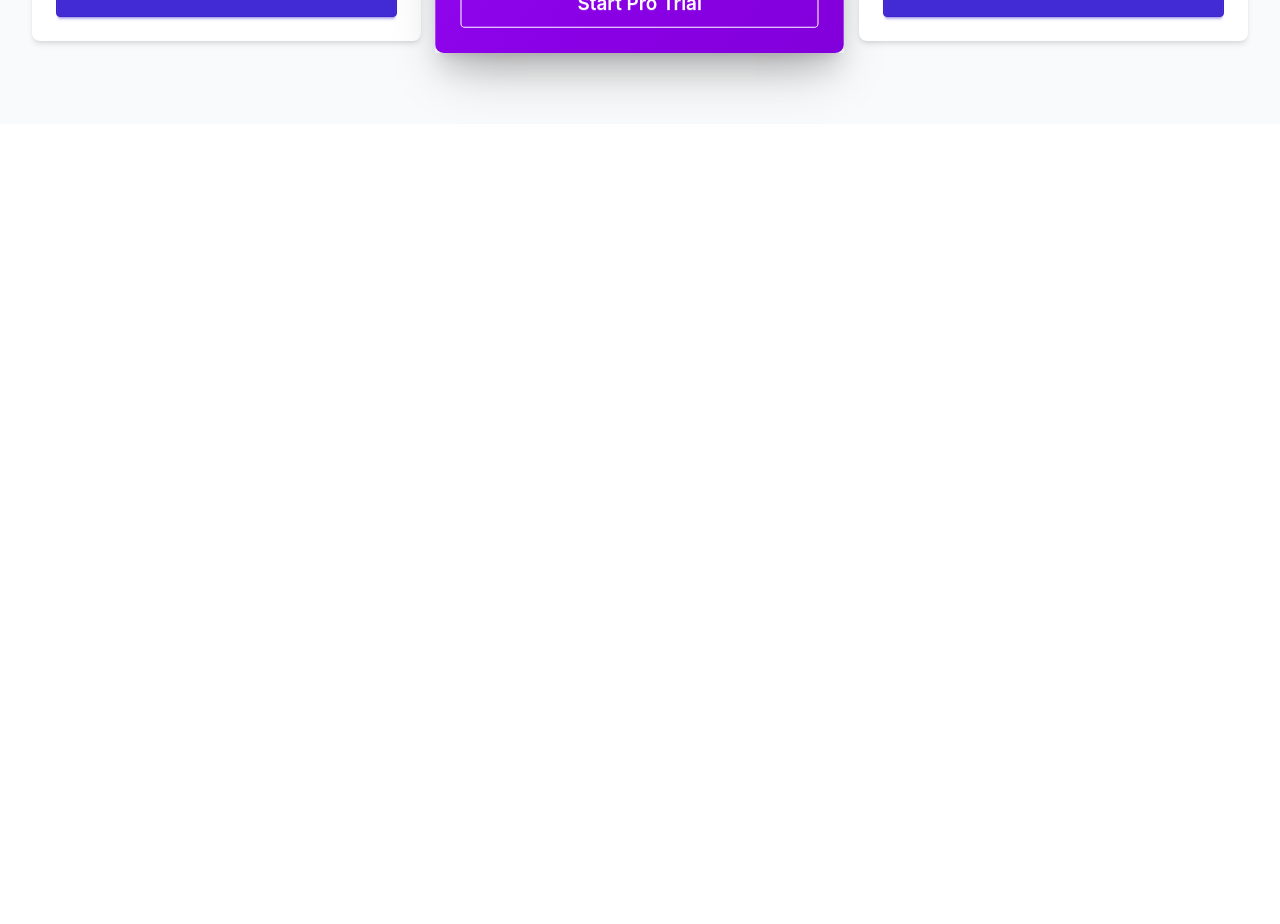
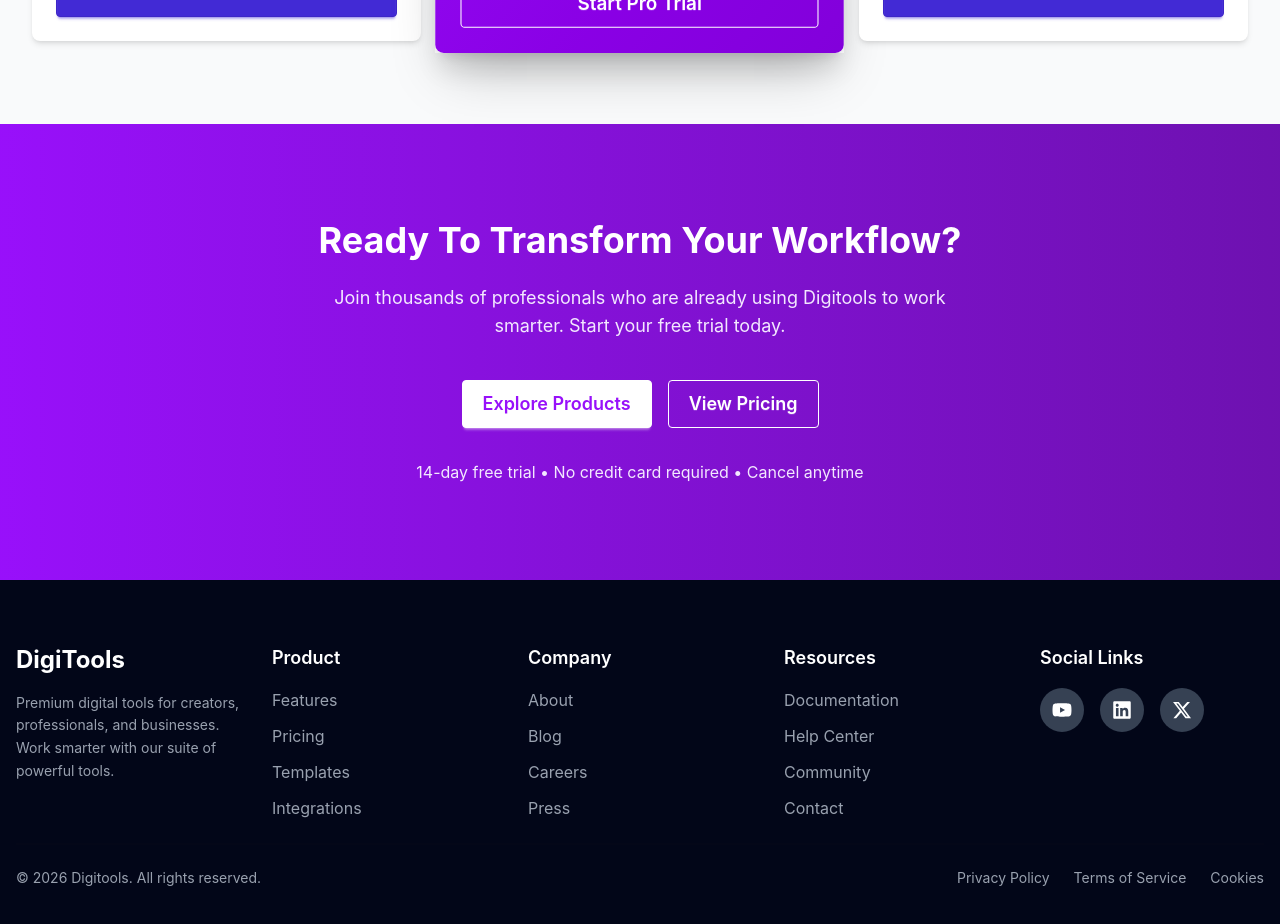
Before and after one commit to 007shishir/B13-A6-bySaiful, a React (Vite) app: page / in a window 1280 px wide. Shown: the part 4320-5244 px from the top of the page. Before the commit the page ends 4444 px from the top, so only its background shows below. Built offline with nearby package versions, Linux system fonts and the light colour scheme.

Commit message:
Footer Section is done

```diff
--- a/src/App.jsx
+++ b/src/App.jsx
@@ -7,6 +7,8 @@
 import UserN from './Componants/Main/UserN'
 import ToolsData from './Componants/PlayerUI/ToolsData'
 import PackagePrice from './Componants/Main/PackagePrice'
+import ReadytoJoin from './Componants/Main/ReadytoJoin'
+import Footer from './Componants/footer/Footer'
 
 
   const   fetchToolsData = async () => {
@@ -24,12 +26,15 @@
       <Hero/>
       <UserN/>
       <ToolsHeader/>
-      <Suspense fallback={<div>Loading...</div>}>
+
+      <Suspense fallback={<div className="flex justify-center items-center"><span className="loading loading-ring loading-lg"></span></div>}>
         <ToolsData toolsPromise={toolsPromise}/>
       </Suspense>
 
       <GetStarted/>
       <PackagePrice/>
+      <ReadytoJoin/>
+      <Footer/>
     </>
   )
 }
--- /dev/null
+++ b/src/Componants/Main/ReadytoJoin.jsx
@@ -0,0 +1,37 @@
+import React from 'react';
+
+const ReadytoJoin = () => {
+    return (
+        <section className="w-full py-24 px-4 bg-gradient-to-r from-purple-600 to-purple-800">
+            <div className="max-w-4xl mx-auto flex flex-col items-center justify-center text-center">
+                {/* Heading */}
+                <h2 className="text-2xl sm:text-3xl md:text-4xl font-bold text-white mb-6">
+                    Ready To Transform Your Workflow?
+                </h2>
+
+                {/* Subtitle */}
+                <p className="text-base sm:text-lg text-purple-100 mb-10 max-w-2xl">
+                    Join thousands of professionals who are already using Digitools to work smarter.
+                    Start your free trial today.
+                </p>
+
+                {/* Buttons */}
+                <div className="flex flex-col sm:flex-row gap-4 mb-8">
+                    <button className="btn btn-lg bg-white text-purple-600 hover:bg-gray-100 border-white font-semibold">
+                        Explore Products
+                    </button>
+                    <button className="btn btn-lg btn-outline border-white text-white hover:bg-white hover:text-purple-600 font-semibold">
+                        View Pricing
+                    </button>
+                </div>
+
+                {/* Trial Info */}
+                <p className="text-sm sm:text-base text-purple-100">
+                    14-day free trial • No credit card required • Cancel anytime
+                </p>
+            </div>
+        </section>
+    );
+};
+
+export default ReadytoJoin;
--- /dev/null
+++ b/src/Componants/footer/Footer.jsx
@@ -0,0 +1,88 @@
+import React from 'react';
+import { FaYoutube, FaLinkedin, FaXTwitter } from 'react-icons/fa6';
+
+const Footer = () => {
+    return (
+        <footer className="bg-slate-950 text-gray-300 py-16 px-4">
+            <div className="max-w-7xl mx-auto">
+                {/* Main Footer Content */}
+                <div className="">
+                    <div className="grid grid-cols-1 md:grid-cols-2 lg:grid-cols-5 gap-8">
+                        {/* Brand Section */}
+                        <div className="lg:col-span-1 ">
+                            <h2 className="text-white text-2xl font-bold mb-4">DigiTools</h2>
+                            <p className="text-sm text-gray-400 leading-relaxed">
+                                Premium digital tools for creators, professionals, and businesses. Work smarter with our suite of powerful tools.
+                            </p>
+                        </div>
+
+                        {/* Product Column */}
+                        <div>
+                            <h3 className="text-white font-semibold mb-4 text-lg">Product</h3>
+                            <ul className="space-y-3">
+                                <li><a href="#" className="text-gray-400 hover:text-white transition">Features</a></li>
+                                <li><a href="#" className="text-gray-400 hover:text-white transition">Pricing</a></li>
+                                <li><a href="#" className="text-gray-400 hover:text-white transition">Templates</a></li>
+                                <li><a href="#" className="text-gray-400 hover:text-white transition">Integrations</a></li>
+                            </ul>
+                        </div>
+
+                        {/* Company Column */}
+                        <div>
+                            <h3 className="text-white font-semibold mb-4 text-lg">Company</h3>
+                            <ul className="space-y-3">
+                                <li><a href="#" className="text-gray-400 hover:text-white transition">About</a></li>
+                                <li><a href="#" className="text-gray-400 hover:text-white transition">Blog</a></li>
+                                <li><a href="#" className="text-gray-400 hover:text-white transition">Careers</a></li>
+                                <li><a href="#" className="text-gray-400 hover:text-white transition">Press</a></li>
+                            </ul>
+                        </div>
+
+                        {/* Resources Column */}
+                        <div>
+                            <h3 className="text-white font-semibold mb-4 text-lg">Resources</h3>
+                            <ul className="space-y-3">
+                                <li><a href="#" className="text-gray-400 hover:text-white transition">Documentation</a></li>
+                                <li><a href="#" className="text-gray-400 hover:text-white transition">Help Center</a></li>
+                                <li><a href="#" className="text-gray-400 hover:text-white transition">Community</a></li>
+                                <li><a href="#" className="text-gray-400 hover:text-white transition">Contact</a></li>
+                            </ul>
+                        </div>
+
+                        {/* Social Links */}
+                        <div className="lg:col-span-1">
+                            <h3 className="text-white font-semibold mb-4 text-lg">Social Links</h3>
+                            <div className="flex gap-4">
+                                <a href="#" className="bg-gray-700 hover:bg-white hover:text-slate-950 text-white p-3 rounded-full transition duration-300">
+                                    <FaYoutube size={20} />
+                                </a>
+                                <a href="#" className="bg-gray-700 hover:bg-white hover:text-slate-950 text-white p-3 rounded-full transition duration-300">
+                                    <FaLinkedin size={20} />
+                                </a>
+                                <a href="#" className="bg-gray-700 hover:bg-white hover:text-slate-950 text-white p-3 rounded-full transition duration-300">
+                                    <FaXTwitter size={20} />
+                                </a>
+                            </div>
+                        </div>
+                    </div>
+                </div>
+
+                <div className="divider"></div>
+
+                {/* Bottom Footer */}
+                <div className="flex flex-col md:flex-row justify-between items-center gap-4 text-sm">
+                    <p className="text-gray-400">
+                        © 2026 Digitools. All rights reserved.
+                    </p>
+                    <div className="flex gap-6">
+                        <a href="#" className="text-gray-400 hover:text-white transition">Privacy Policy</a>
+                        <a href="#" className="text-gray-400 hover:text-white transition">Terms of Service</a>
+                        <a href="#" className="text-gray-400 hover:text-white transition">Cookies</a>
+                    </div>
+                </div>
+            </div>
+        </footer>
+    );
+};
+
+export default Footer;
```
